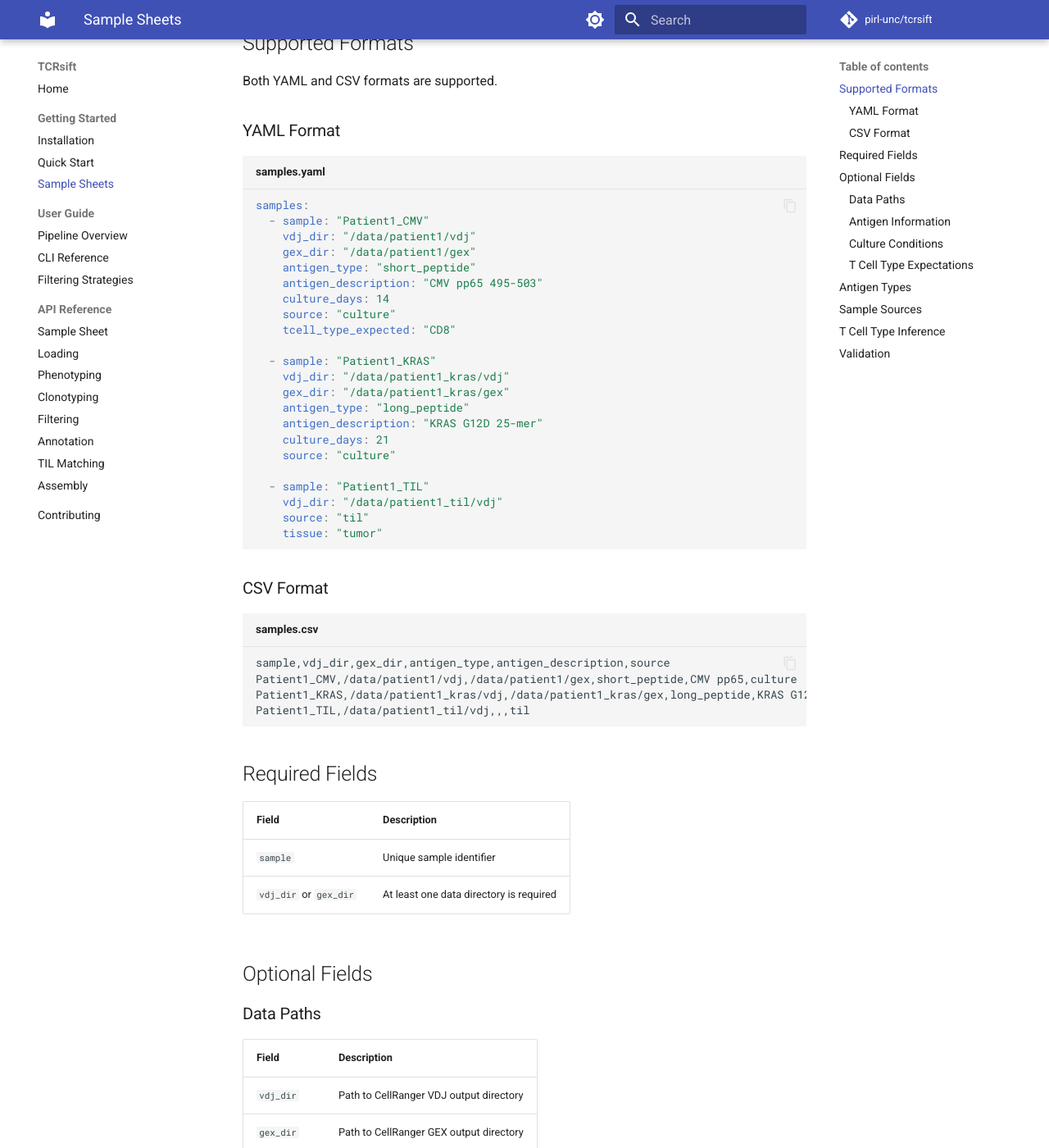
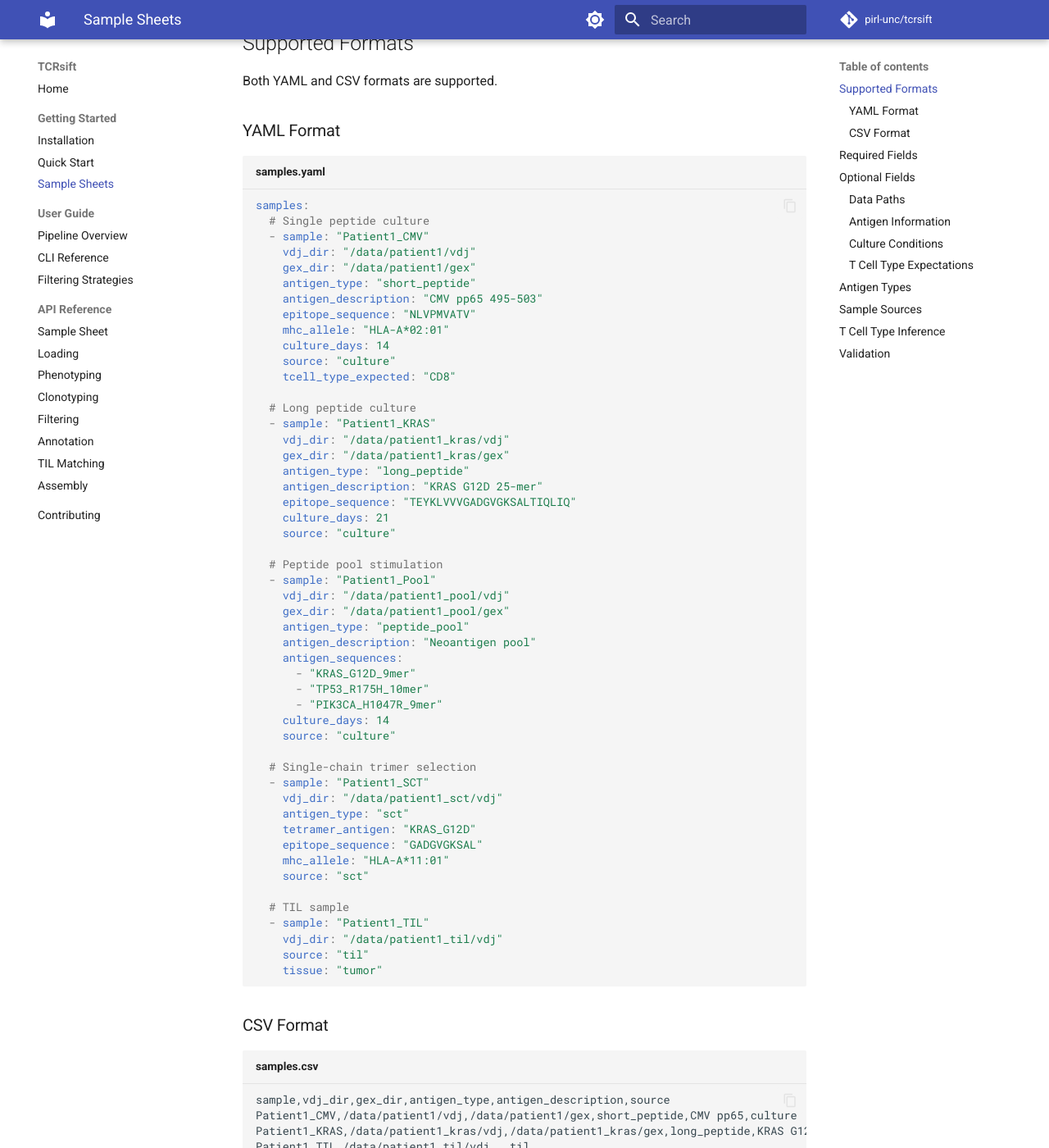
Before and after one commit to pirl-unc/tcrsift, an MkDocs documentation site: the page built from docs/getting-started/sample-sheets.md, in a window 1280 px wide and 1400 px high, scrolled down 210 px. Shown: the whole window at 82% size. Built offline with MkDocs 1.6.1 and Material for MkDocs 9.7.7, drawn with Linux system fonts in a browser that asks for light colours; comment, search, counter and statistics services are not loaded; some of the changed text lies outside the part shown.

````diff
--- a/docs/getting-started/sample-sheets.md
+++ b/docs/getting-started/sample-sheets.md
@@ -10,23 +10,51 @@ Both YAML and CSV formats are supported.
 
 ```yaml title="samples.yaml"
 samples:
+  # Single peptide culture
   - sample: "Patient1_CMV"
     vdj_dir: "/data/patient1/vdj"
     gex_dir: "/data/patient1/gex"
     antigen_type: "short_peptide"
     antigen_description: "CMV pp65 495-503"
+    epitope_sequence: "NLVPMVATV"
+    mhc_allele: "HLA-A*02:01"
     culture_days: 14
     source: "culture"
     tcell_type_expected: "CD8"
 
+  # Long peptide culture
   - sample: "Patient1_KRAS"
     vdj_dir: "/data/patient1_kras/vdj"
     gex_dir: "/data/patient1_kras/gex"
     antigen_type: "long_peptide"
     antigen_description: "KRAS G12D 25-mer"
+    epitope_sequence: "TEYKLVVVGADGVGKSALTIQLIQ"
     culture_days: 21
     source: "culture"
 
+  # Peptide pool stimulation
+  - sample: "Patient1_Pool"
+    vdj_dir: "/data/patient1_pool/vdj"
+    gex_dir: "/data/patient1_pool/gex"
+    antigen_type: "peptide_pool"
+    antigen_description: "Neoantigen pool"
+    antigen_sequences:
+      - "KRAS_G12D_9mer"
+      - "TP53_R175H_10mer"
+      - "PIK3CA_H1047R_9mer"
+    culture_days: 14
+    source: "culture"
+
+  # Single-chain trimer selection
+  - sample: "Patient1_SCT"
+    vdj_dir: "/data/patient1_sct/vdj"
+    antigen_type: "sct"
+    tetramer_antigen: "KRAS_G12D"
+    epitope_sequence: "GADGVGKSAL"
+    mhc_allele: "HLA-A*11:01"
+    source: "sct"
+
+  # TIL sample
   - sample: "Patient1_TIL"
     vdj_dir: "/data/patient1_til/vdj"
     source: "til"
@@ -64,8 +92,12 @@ Patient1_TIL,/data/patient1_til/vdj,,,til
 |-------|-------------|
 | `antigen_type` | Type of antigen (see below) |
 | `antigen_description` | Free-text description |
-| `epitope_sequence` | Peptide sequence if known |
+| `epitope_sequence` | Peptide sequence (for single-antigen types) |
 | `mhc_allele` | MHC restriction if known |
+| `tetramer_antigen` | Antigen name for tetramer/SCT selection |
+| `peptide_pool` | List of peptide sequences (for peptide_pool type) |
+| `antigen_sequences` | List of antigen sequences (for pools/libraries) |
+| `protein_names` | List of protein names (for mRNA, whole_protein) |
 
 ### Culture Conditions
 
@@ -90,12 +122,14 @@ TCRsift uses antigen type to infer biology-aware defaults:
 |------|-----------------|-------------|
 | `short_peptide` | CD8 | 8-11aa peptides bind MHC-I directly |
 | `long_peptide` | mixed (favors CD4) | 15-25+aa requires processing |
-| `minigene` | mixed | Minigene expression constructs |
+| `peptide_pool` | mixed | Pool of peptides for stimulation |
+| `minigene` | mixed | Single minigene expression construct |
+| `minigene_library` | mixed | Library of multiple minigene constructs |
 | `whole_protein` | mixed | Full protein antigens |
-| `tetramer_mhc1` | CD8 | MHC-I tetramer-sorted cells |
-| `tetramer_mhc2` | CD4 | MHC-II tetramer-sorted cells |
-| `sct_mhc1` | CD8 | Single-cell tetramer, MHC-I |
-| `sct_mhc2` | CD4 | Single-cell tetramer, MHC-II |
+| `mrna` | mixed | mRNA encoding one or more antigens |
+| `tetramer_mhc1` | CD8 | MHC-I tetramer-sorted cells (single antigen) |
+| `tetramer_mhc2` | CD4 | MHC-II tetramer-sorted cells (single antigen) |
+| `sct` | CD8 | Single-chain trimer (pMHC-I: alpha-B2M-peptide fusion) |
 
 ## Sample Sources
 
@@ -103,8 +137,8 @@ TCRsift uses antigen type to infer biology-aware defaults:
 |--------|-------------|
 | `culture` | Antigen-stimulated culture (default) |
 | `til` | Tumor-infiltrating lymphocytes |
-| `tetramer` | Tetramer-sorted cells |
-| `sct` | Single-cell tetramer |
+| `tetramer` | Tetramer-sorted cells (MHC-I or MHC-II) |
+| `sct` | Single-chain trimer-sorted cells (MHC-I only) |
 
 ## T Cell Type Inference
 
````
Also changed, not shown: README.md (+39 -5 lines), tcrsift/__init__.py (+40 -48 lines), 14 other files.
